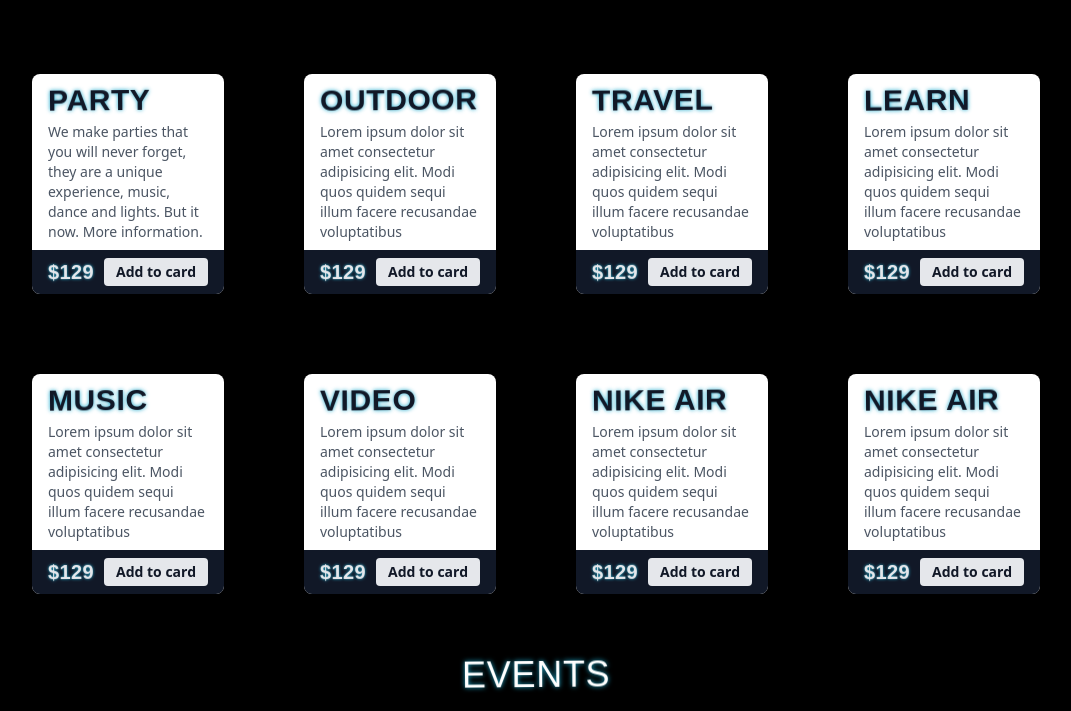
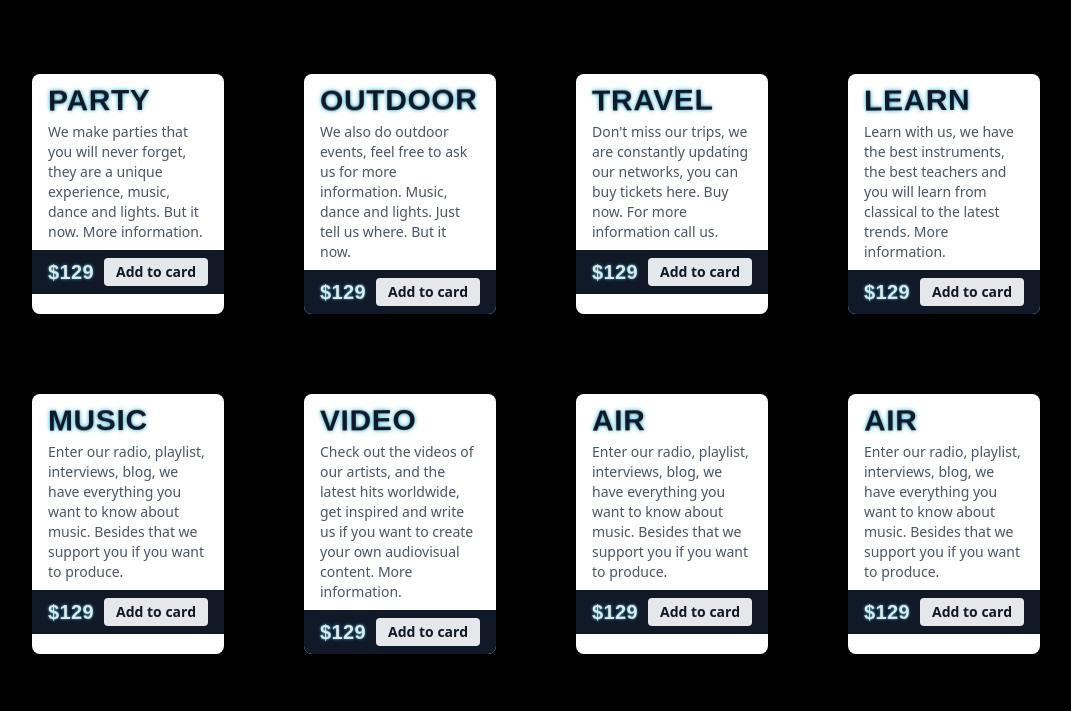
Before and after one commit to DaniOspina/Music-website, a plain HTML site: page index.html in a window 1280 px wide. Shown: the part 900-1611 px from the top of the page, without its empty margins (104-1175 px from the left). Drawn offline with nearby package versions, Linux system fonts and the light colour scheme; no server answers.

Commit message:
Information

```diff
--- a/index.html
+++ b/index.html
@@ -86,7 +86,7 @@
           <div class="w-48 bg-white shadow-lg rounded-lg overflow-hidden m-10">
             <div class="px-4 py-2">
             <h1 class="text-gray-900 font-bold text-3xl uppercase">OUTDOOR</h1>
-            <p class="text-gray-600 text-sm mt-1">Lorem ipsum dolor sit amet consectetur adipisicing elit. Modi quos quidem sequi illum facere recusandae voluptatibus</p>
+            <p class="text-gray-600 text-sm mt-1">We also do outdoor events, feel free to ask us for more information. Music, dance and lights. Just tell us where. But it now. </p>
             </div>
             <img class="product">
             <div class="flex items-center justify-between px-4 py-2 bg-gray-900">
@@ -96,7 +96,7 @@
           </div><div class="w-48 bg-white shadow-lg rounded-lg overflow-hidden m-10">
             <div class="px-4 py-2">
             <h1 class="text-gray-900 font-bold text-3xl uppercase">TRAVEL</h1>
-            <p class="text-gray-600 text-sm mt-1">Lorem ipsum dolor sit amet consectetur adipisicing elit. Modi quos quidem sequi illum facere recusandae voluptatibus</p>
+            <p class="text-gray-600 text-sm mt-1">Don't miss our trips, we are constantly updating our networks, you can buy tickets here. Buy now. For more information call us.</p>
             </div>
             <img class="product">
             <div class="flex items-center justify-between px-4 py-2 bg-gray-900">
@@ -106,7 +106,7 @@
           </div><div class="w-48 bg-white shadow-lg rounded-lg overflow-hidden m-10">
             <div class="px-4 py-2">
             <h1 class="text-gray-900 font-bold text-3xl uppercase">LEARN</h1>
-            <p class="text-gray-600 text-sm mt-1">Lorem ipsum dolor sit amet consectetur adipisicing elit. Modi quos quidem sequi illum facere recusandae voluptatibus</p>
+            <p class="text-gray-600 text-sm mt-1">Learn with us, we have the best instruments, the best teachers and you will learn from classical to the latest trends. More information.</p>
             </div>
             <img class="product">
             <div class="flex items-center justify-between px-4 py-2 bg-gray-900">
@@ -116,7 +116,7 @@
           </div><div class="w-48 bg-white shadow-lg rounded-lg overflow-hidden m-10">
             <div class="px-4 py-2">
             <h1 class="text-gray-900 font-bold text-3xl uppercase">MUSIC</h1>
-            <p class="text-gray-600 text-sm mt-1">Lorem ipsum dolor sit amet consectetur adipisicing elit. Modi quos quidem sequi illum facere recusandae voluptatibus</p>
+            <p class="text-gray-600 text-sm mt-1">Enter our radio, playlist, interviews, blog, we have everything you want to know about music. Besides that we support you if you want to produce.</p>
             </div>
             <img class="product">
             <div class="flex items-center justify-between px-4 py-2 bg-gray-900">
@@ -127,7 +127,7 @@
           <div class="w-48 bg-white shadow-lg rounded-lg overflow-hidden m-10">
             <div class="px-4 py-2">
             <h1 class="text-gray-900 font-bold text-3xl uppercase">VIDEO</h1>
-            <p class="text-gray-600 text-sm mt-1">Lorem ipsum dolor sit amet consectetur adipisicing elit. Modi quos quidem sequi illum facere recusandae voluptatibus</p>
+            <p class="text-gray-600 text-sm mt-1">Check out the videos of our artists, and the latest hits worldwide, get inspired and write us if you want to create your own audiovisual content. More information.</p>
             </div>
             <img class="product">
             <div class="flex items-center justify-between px-4 py-2 bg-gray-900">
@@ -137,8 +137,8 @@
             </div>
           <div class="w-48 bg-white shadow-lg rounded-lg overflow-hidden m-10">
               <div class="px-4 py-2">
-              <h1 class="text-gray-900 font-bold text-3xl uppercase">NIKE AIR</h1>
-              <p class="text-gray-600 text-sm mt-1">Lorem ipsum dolor sit amet consectetur adipisicing elit. Modi quos quidem sequi illum facere recusandae voluptatibus</p>
+              <h1 class="text-gray-900 font-bold text-3xl uppercase">AIR</h1>
+              <p class="text-gray-600 text-sm mt-1">Enter our radio, playlist, interviews, blog, we have everything you want to know about music. Besides that we support you if you want to produce.</p>
               </div>
               <img class="product">
               <div class="flex items-center justify-between px-4 py-2 bg-gray-900">
@@ -148,8 +148,8 @@
           </div>
           <div class="w-48 bg-white shadow-lg rounded-lg overflow-hidden m-10">
               <div class="px-4 py-2">
-              <h1 class="text-gray-900 font-bold text-3xl uppercase">NIKE AIR</h1>
-              <p class="text-gray-600 text-sm mt-1">Lorem ipsum dolor sit amet consectetur adipisicing elit. Modi quos quidem sequi illum facere recusandae voluptatibus</p>
+              <h1 class="text-gray-900 font-bold text-3xl uppercase">AIR</h1>
+              <p class="text-gray-600 text-sm mt-1">Enter our radio, playlist, interviews, blog, we have everything you want to know about music. Besides that we support you if you want to produce.</p>
               </div>
               <img class="product">
               <div class="flex items-center justify-between px-4 py-2 bg-gray-900">
```
